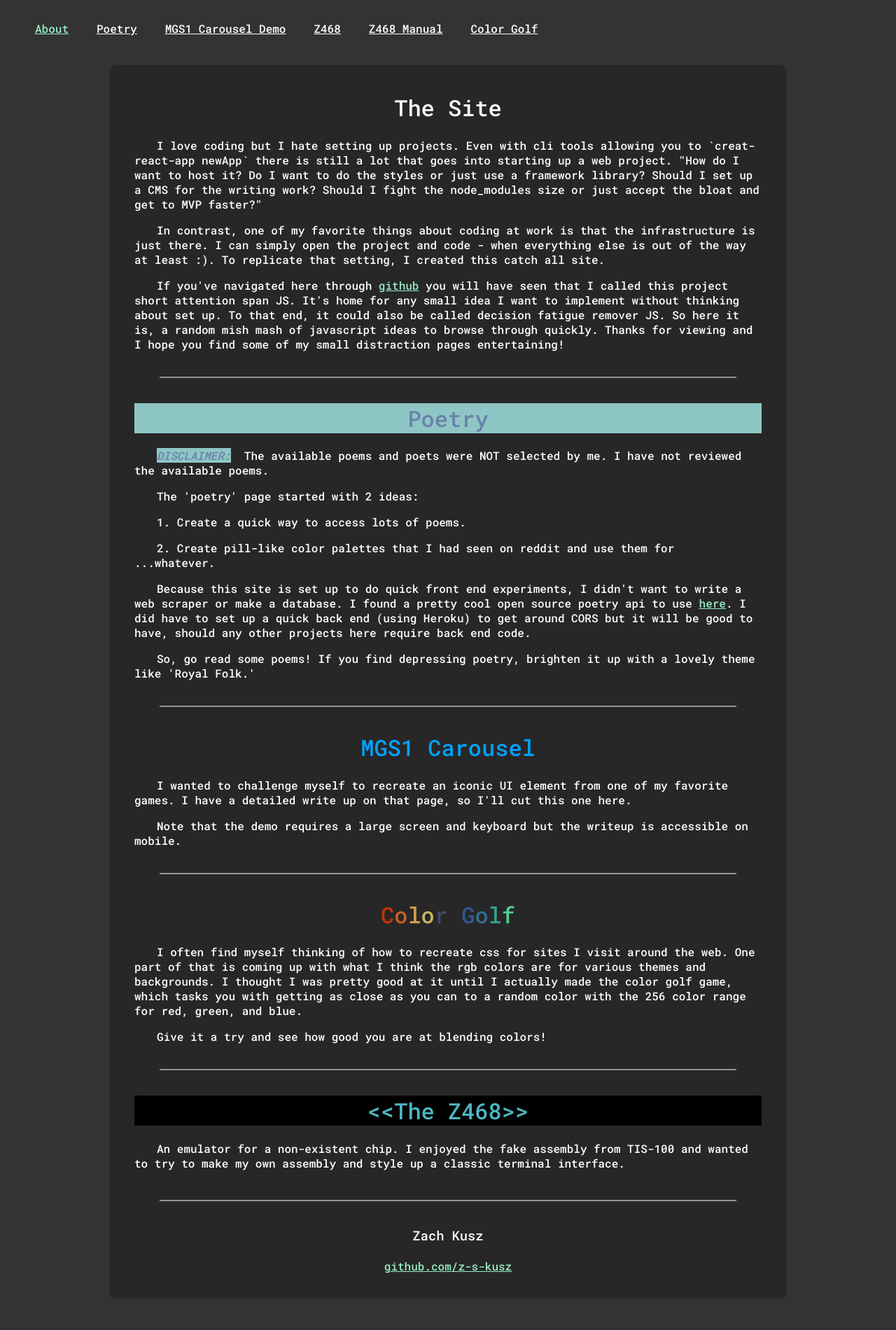
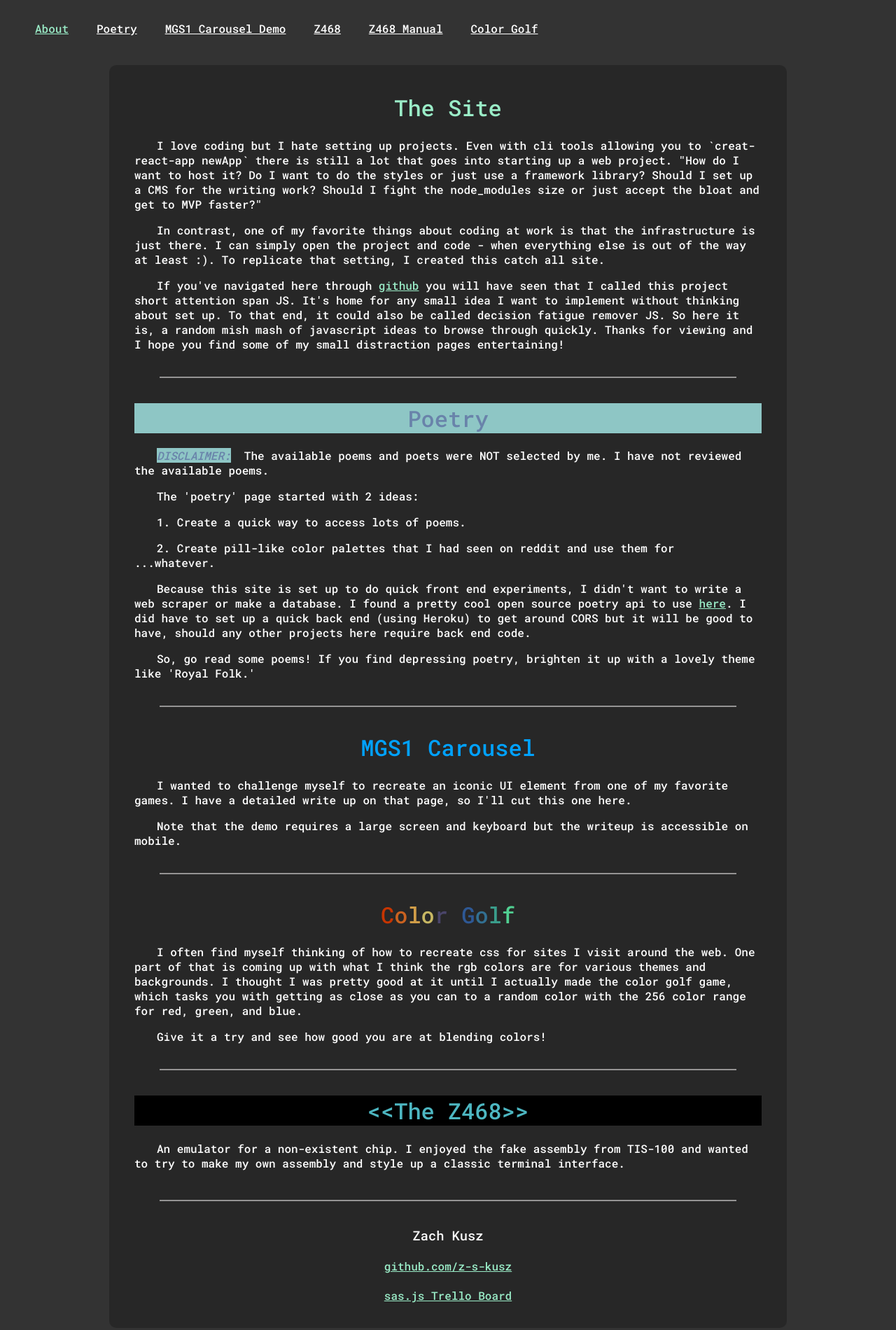
Before and after one commit to z-s-kusz/short-attention-span-js, a Vue app: page /about in a window 1280 px wide. Shown: the top 1900 px of the page at 70% size. Before the commit the page ends 1867 px from the top, so only its background shows below. Built offline with nearby package versions, Linux system fonts and the light colour scheme.

Commit message:
Changed vue green into color variable.

```diff
--- a/src/App.vue
+++ b/src/App.vue
@@ -100,7 +100,7 @@ body {
     margin: 0 20px;
   }
   & .router-link-exact-active, span {
-    color: #9aecc7;
+    color: $vue-green;
     cursor: pointer;
     margin: 0 20px;
   }
--- a/src/components/DefaultModal.vue
+++ b/src/components/DefaultModal.vue
@@ -85,7 +85,7 @@ export default Vue.extend({
 }
 
 .modal-header h3 {
-  color: #9aecc7;
+  color: $vue-green;
 }
 
 .modal-body {
--- a/src/styles/main.scss
+++ b/src/styles/main.scss
@@ -3,6 +3,8 @@ This file needs to be imported by every component
 any global styles like font and buttons should go here
 */
 @import url('https://fonts.googleapis.com/css2?family=Roboto+Mono:wght@500&display=swap');
+
+$vue-green: #9aecc7;
 
 h1, h2, h3, h4, h5, h6 {
   /* override chrome default weights */
@@ -21,7 +23,7 @@ button {
 }
 
 a {
-  color: #9aecc7;
+  color: $vue-green;
   text-decoration: underline;
   &:hover {
     cursor: pointer;
--- a/src/views/About.vue
+++ b/src/views/About.vue
@@ -1,7 +1,7 @@
 <template>
 <div class="flex-container">
   <main class="container">
-    <h1>The Site</h1>
+    <h1 class="main-theme">The Site</h1>
     <p>I love coding but I hate setting up projects. Even with cli tools allowing you to
       `creat-react-app newApp` there is still a lot that goes into starting up a web project.
       "How do I want to host it? Do I want to do the styles or just use a framework library?
@@ -72,6 +72,9 @@
 
     <h3>Zach Kusz</h3>
     <h4><a href="https://github.com/z-s-kusz" target="_blank">github.com/z-s-kusz</a></h4>
+    <h4>
+      <a href="https://trello.com/b/oGoAIsZA/sas-js" target="_blank">sas.js Trello Board</a>
+    </h4>
   </main>
 </div>
 </template>
@@ -138,6 +141,9 @@ li {
 h3, h4 {
   margin-bottom: 0;
 }
+.main-theme {
+  color: $vue-green;
+}
 .mgs1 {
   color: rgb(0, 162, 255);
 }
```
